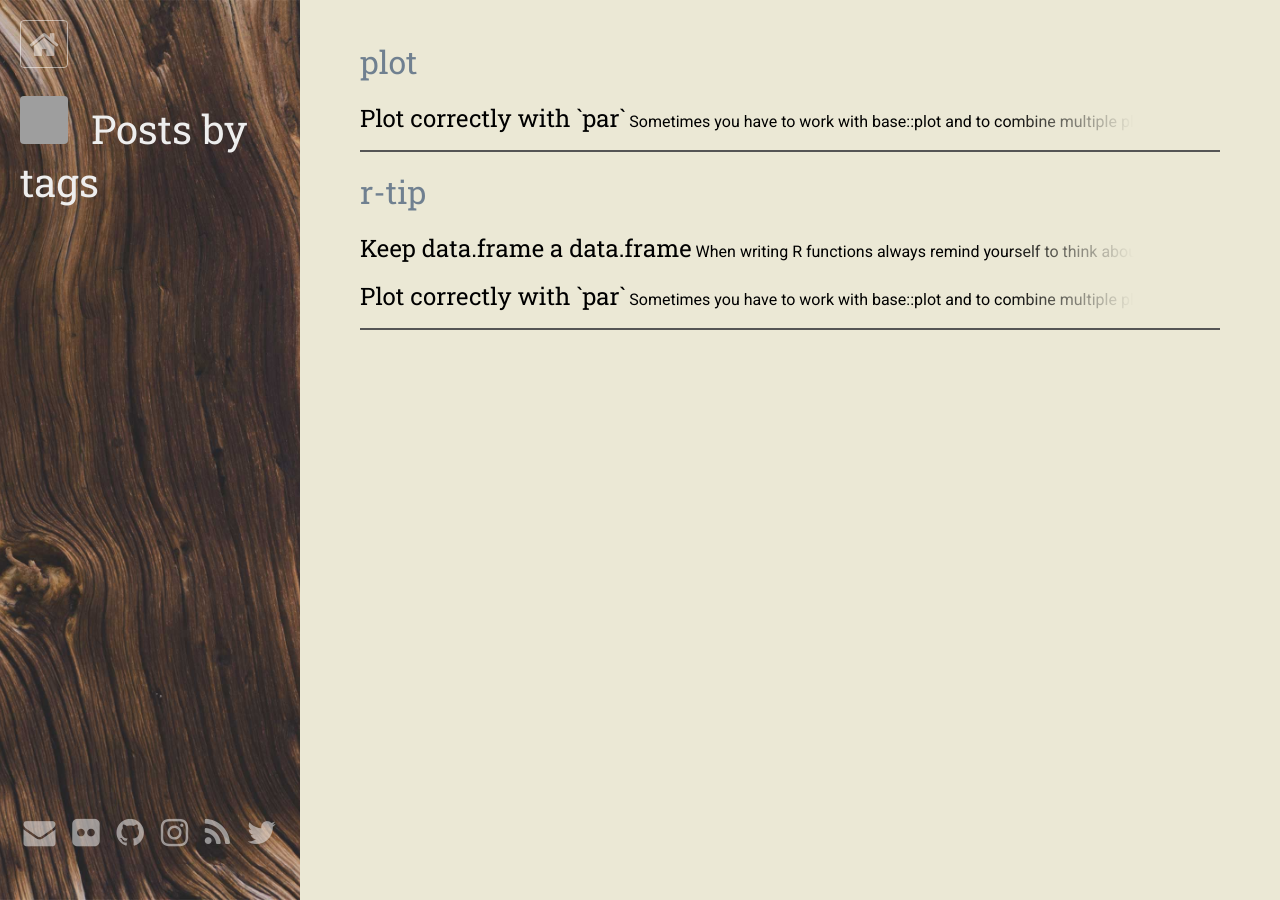
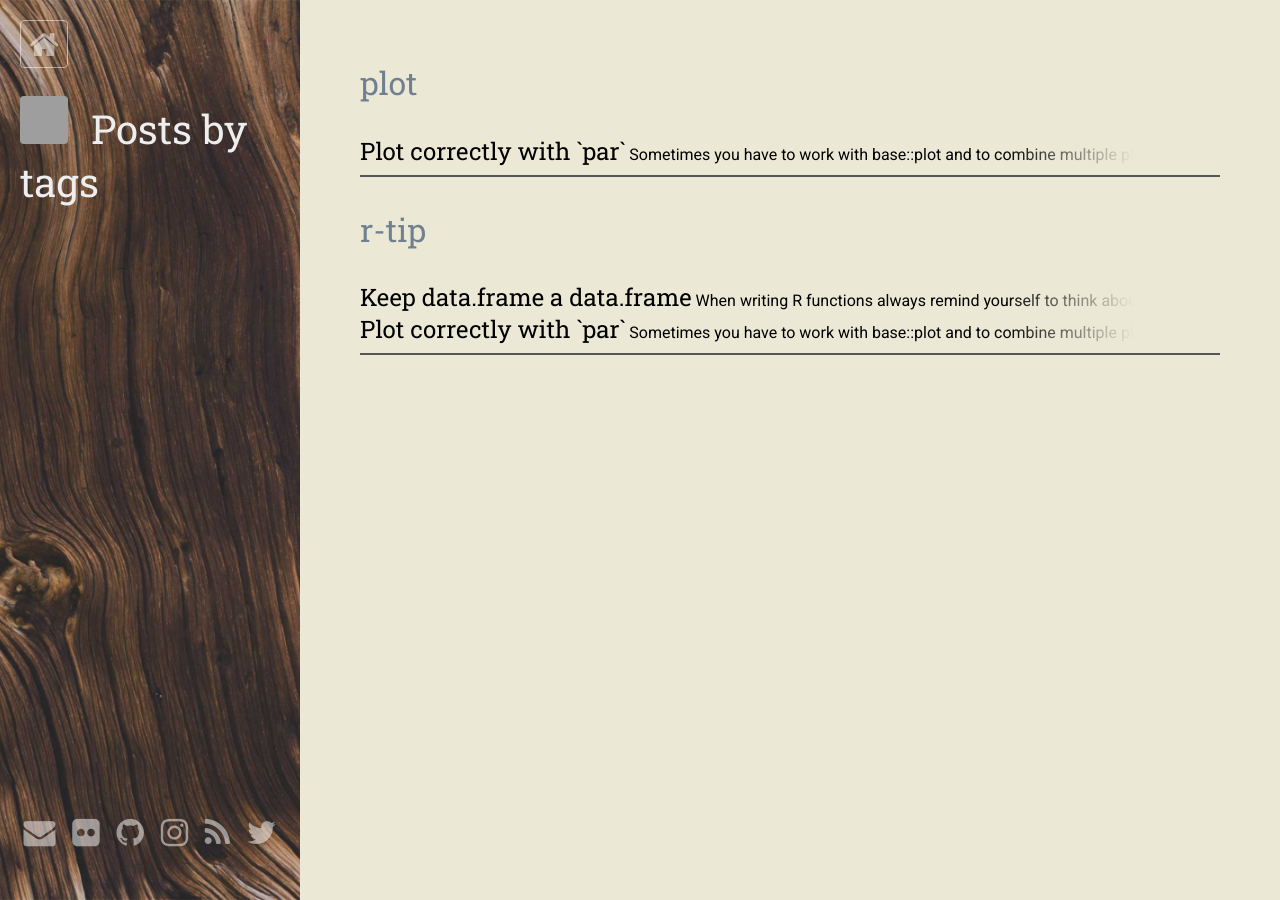
Before and after one commit to jakob-r/jakob-r.github.com, a Jekyll site: the page built from tags.html, in a window 1280 px wide. Built offline with Jekyll 4.4.1, drawn with Linux system fonts in a browser that asks for light colours; nearby versions of some CDN libraries; grey boxes are pictures that could not be loaded.

Commit message:
scss update

```diff
--- a/_sass/_custom.scss
+++ b/_sass/_custom.scss
@@ -1,7 +1,9 @@
 /* Basics */
 h1, h2, h3, h4, h5, h6 {
   font-family: 'Roboto Slab', serif;
-  line-height: 2em;
+  line-height: 1.3em;
+  margin-bottom: 1em;
+  margin-top: 1em;
 }
 h1 {
   font-size: 2.5em;
@@ -65,11 +67,6 @@
 }
 #headside ul.list-unstyled li {
   line-height: 2em;
-}
-
-#content, div.posts {
-  margin-left: 30px;
-  margin-right: 30px;
 }
 
 div.posts hr {
@@ -167,6 +164,9 @@
 
 div.short {
   color: #708090;
+  a {
+    text-decoration: none;
+  }
 }
 
 div.posts article.short {
@@ -179,16 +179,11 @@
   background: -webkit-linear-gradient(left, rgba(0,0,0,1) 0%,rgba(0,0,0,1) 75%,rgba(0,0,0,0) 90%);
   -webkit-background-clip: text;
   -webkit-text-fill-color: transparent;
-}
-
-div.short a {
-  text-decoration: none;
-}
-
-div.posts a article.short:hover {
+  &:hover {
     background: -webkit-linear-gradient(left, rgba(170,46,0,1) 0%,rgba(170,46,0,1) 85%,rgba(170,46,0,0) 100%);
     -webkit-background-clip: text;
     -webkit-text-fill-color: transparent;
+  }
 }
 
 h2:target {
@@ -204,9 +199,7 @@
   max-width: 95%;
   border: solid thin #aaa;
   background-color: #fff;
-}
-
-article.post div.entry p img:active, #content p img:active {
+  &:active {
     position: fixed;
     margin-right: auto;
     margin-left: auto;
@@ -215,6 +208,7 @@
     max-height: 95%;
     left: 10px;
     z-index: 9999;
+  }
 }
 
 
@@ -228,7 +222,7 @@
     height: 100%;
   }
   #content, div.posts {
-    padding: 30px 30px 30px 330px;
+    padding: 30px 60px 30px 360px;
   }
   #headside #home {
     margin-bottom: 28px;
```
Lines whose indentation alone changed are shown as unchanged.
